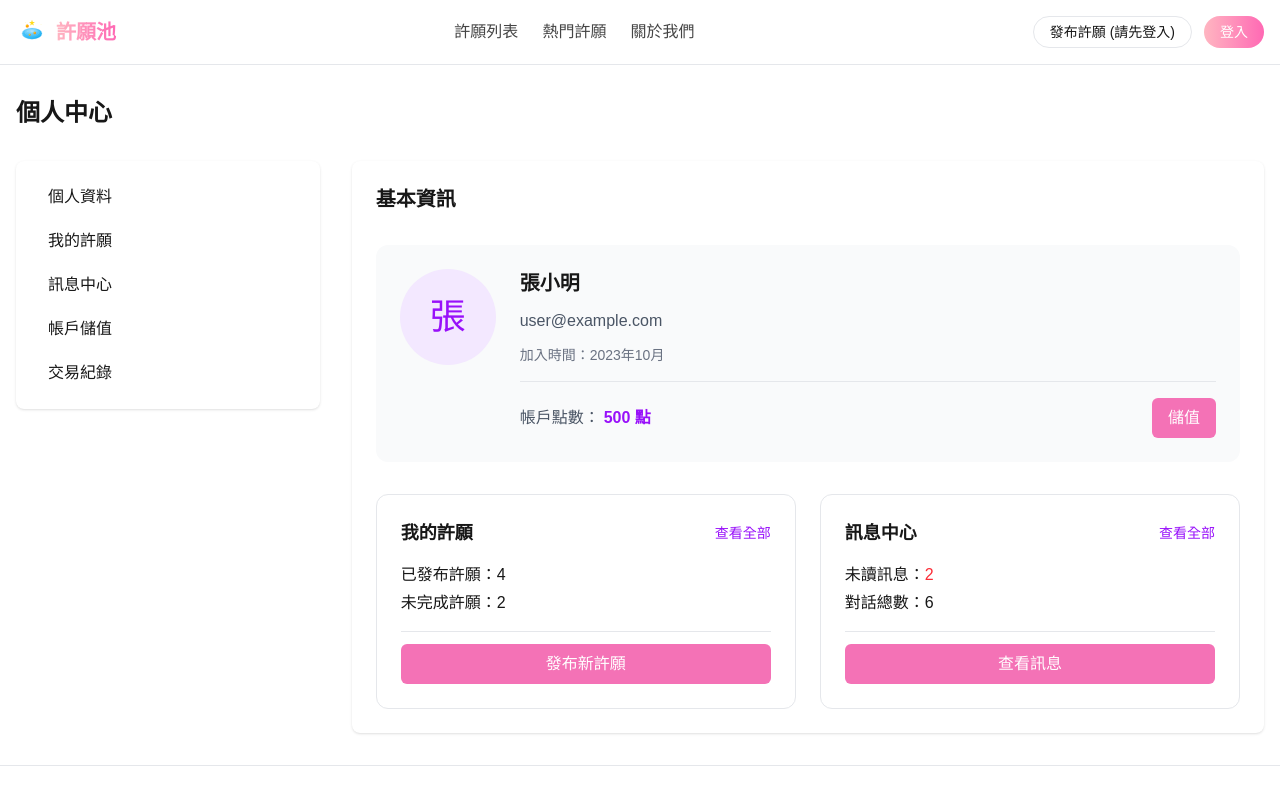
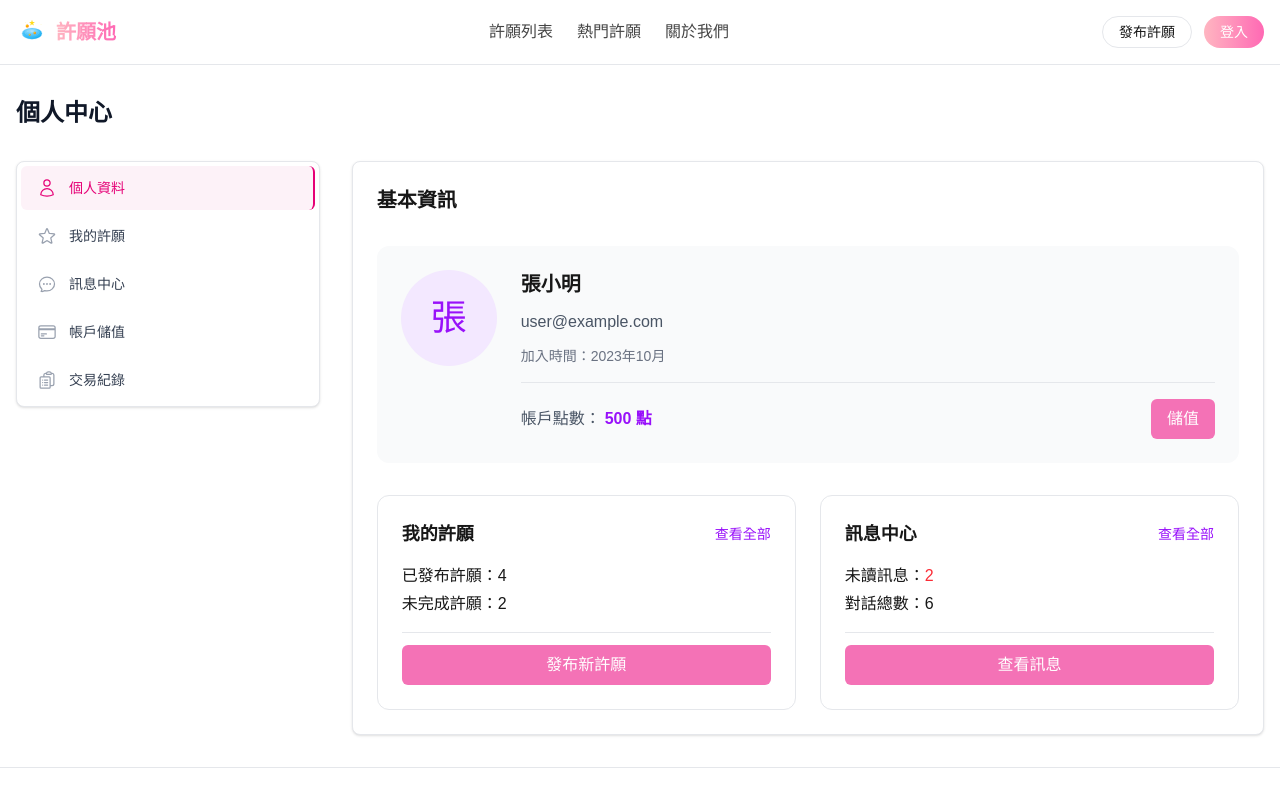
Before and after one commit to firstfu/wishing, a Next.js app: page /profile in a window 1280 px wide. Shown: the top 800 px of the page. Built offline with nearby package versions, Linux system fonts and the light colour scheme; no server answers.

Commit message:
更新個人中心頁面布局，新增側邊導航欄，並使用動態導航項目配置以提升可維護性與用戶體驗。同時優化主內容區樣式，增強界面一致性。

```diff
--- a/app/(views)/profile/layout.tsx
+++ b/app/(views)/profile/layout.tsx
@@ -1,4 +1,7 @@
+"use client";
+
 import Link from "next/link";
+import { usePathname } from "next/navigation";
 
 // ====================================================================
 // profile/layout.tsx - 個人中心頁面布局
@@ -11,60 +14,104 @@ import Link from "next/link";
 // - 響應式設計：支援手機和桌面視圖
 // ====================================================================
 
+// 導航項目配置
+const navigationItems = [
+  {
+    href: "/profile",
+    label: "個人資料",
+    icon: (
+      <svg xmlns="http://www.w3.org/2000/svg" fill="none" viewBox="0 0 24 24" strokeWidth={1.5} stroke="currentColor" className="w-5 h-5">
+        <path strokeLinecap="round" strokeLinejoin="round" d="M15.75 6a3.75 3.75 0 1 1-7.5 0 3.75 3.75 0 0 1 7.5 0ZM4.501 20.118a7.5 7.5 0 0 1 14.998 0A17.933 17.933 0 0 1 12 21.75c-2.676 0-5.216-.584-7.499-1.632Z" />
+      </svg>
+    ),
+  },
+  {
+    href: "/profile/wishes",
+    label: "我的許願",
+    icon: (
+      <svg xmlns="http://www.w3.org/2000/svg" fill="none" viewBox="0 0 24 24" strokeWidth={1.5} stroke="currentColor" className="w-5 h-5">
+        <path strokeLinecap="round" strokeLinejoin="round" d="M11.48 3.499a.562.562 0 0 1 1.04 0l2.125 5.111a.563.563 0 0 0 .475.345l5.518.442c.499.04.701.663.321.988l-4.204 3.602a.563.563 0 0 0-.182.557l1.285 5.385a.562.562 0 0 1-.84.61l-4.725-2.885a.562.562 0 0 0-.586 0L6.982 20.54a.562.562 0 0 1-.84-.61l1.285-5.386a.562.562 0 0 0-.182-.557l-4.204-3.602a.562.562 0 0 1 .321-.988l5.518-.442a.563.563 0 0 0 .475-.345L11.48 3.5Z" />
+      </svg>
+    ),
+  },
+  {
+    href: "/profile/messages",
+    label: "訊息中心",
+    icon: (
+      <svg xmlns="http://www.w3.org/2000/svg" fill="none" viewBox="0 0 24 24" strokeWidth={1.5} stroke="currentColor" className="w-5 h-5">
+        <path strokeLinecap="round" strokeLinejoin="round" d="M8.625 12a.375.375 0 1 1-.75 0 .375.375 0 0 1 .75 0Zm0 0H8.25m4.125 0a.375.375 0 1 1-.75 0 .375.375 0 0 1 .75 0Zm0 0H12m4.125 0a.375.375 0 1 1-.75 0 .375.375 0 0 1 .75 0Zm0 0h-.375M21 12c0 4.556-4.03 8.25-9 8.25a9.764 9.764 0 0 1-2.555-.337A5.972 5.972 0 0 1 5.41 20.97a5.969 5.969 0 0 1-.474-.065 4.48 4.48 0 0 0 .978-2.025c.09-.457-.133-.901-.467-1.226C3.93 16.178 3 14.189 3 12c0-4.556 4.03-8.25 9-8.25s9 3.694 9 8.25Z" />
+      </svg>
+    ),
+  },
+  {
+    href: "/profile/deposit",
+    label: "帳戶儲值",
+    icon: (
+      <svg xmlns="http://www.w3.org/2000/svg" fill="none" viewBox="0 0 24 24" strokeWidth={1.5} stroke="currentColor" className="w-5 h-5">
+        <path strokeLinecap="round" strokeLinejoin="round" d="M2.25 8.25h19.5M2.25 9h19.5m-16.5 5.25h6m-6 2.25h3m-3.75 3h15a2.25 2.25 0 0 0 2.25-2.25V6.75A2.25 2.25 0 0 0 19.5 4.5h-15a2.25 2.25 0 0 0-2.25 2.25v10.5A2.25 2.25 0 0 0 4.5 19.5Z" />
+      </svg>
+    ),
+  },
+  {
+    href: "/profile/transactions",
+    label: "交易紀錄",
+    icon: (
+      <svg xmlns="http://www.w3.org/2000/svg" fill="none" viewBox="0 0 24 24" strokeWidth={1.5} stroke="currentColor" className="w-5 h-5">
+        <path strokeLinecap="round" strokeLinejoin="round" d="M9 12h3.75M9 15h3.75M9 18h3.75m3 .75H18a2.25 2.25 0 0 0 2.25-2.25V6.108c0-1.135-.845-2.098-1.976-2.192a48.424 48.424 0 0 0-1.123-.08m-5.801 0c-.065.21-.1.433-.1.664 0 .414.336.75.75.75h4.5a.75.75 0 0 0 .75-.75 2.25 2.25 0 0 0-.1-.664m-5.8 0A2.251 2.251 0 0 1 13.5 2.25H15c1.012 0 1.867.668 2.15 1.586m-5.8 0c-.376.023-.75.05-1.124.08C9.095 4.01 8.25 4.973 8.25 6.108V8.25m0 0H4.875c-.621 0-1.125.504-1.125 1.125v11.25c0 .621.504 1.125 1.125 1.125h9.75c.621 0 1.125-.504 1.125-1.125V9.375c0-.621-.504-1.125-1.125-1.125H8.25ZM6.75 12h.008v.008H6.75V12Zm0 3h.008v.008H6.75V15Zm0 3h.008v.008H6.75V18Z" />
+      </svg>
+    ),
+  },
+];
+
 interface ProfileLayoutProps {
   children: React.ReactNode;
 }
 
 export default function ProfileLayout({ children }: ProfileLayoutProps) {
+  const pathname = usePathname();
+
   return (
     <div className="container mx-auto px-4 py-8">
-      <h1 className="text-2xl font-bold mb-8">個人中心</h1>
+      <div className="mb-8">
+        <h1 className="text-2xl font-bold text-gray-900 dark:text-white">個人中心</h1>
+      </div>
 
       <div className="flex flex-col lg:flex-row gap-8">
-        {/* 側邊導航欄 */}
+        {/* 簡潔的側邊導航欄 */}
         <aside className="w-full lg:w-1/4">
-          <nav className="bg-white dark:bg-gray-800 shadow rounded-lg p-4">
-            <ul className="space-y-1">
-              <li>
-                <Link href="/profile" className="block px-4 py-2 rounded-lg hover:bg-purple-50 dark:hover:bg-purple-900/30 hover:text-purple-600 dark:hover:text-purple-300">
-                  個人資料
-                </Link>
-              </li>
-              <li>
-                <Link href="/profile/wishes" className="block px-4 py-2 rounded-lg hover:bg-purple-50 dark:hover:bg-purple-900/30 hover:text-purple-600 dark:hover:text-purple-300">
-                  我的許願
-                </Link>
-              </li>
-              <li>
-                <Link
-                  href="/profile/messages"
-                  className="block px-4 py-2 rounded-lg hover:bg-purple-50 dark:hover:bg-purple-900/30 hover:text-purple-600 dark:hover:text-purple-300"
-                >
-                  訊息中心
-                </Link>
-              </li>
-              <li>
-                <Link
-                  href="/profile/deposit"
-                  className="block px-4 py-2 rounded-lg hover:bg-purple-50 dark:hover:bg-purple-900/30 hover:text-purple-600 dark:hover:text-purple-300"
-                >
-                  帳戶儲值
-                </Link>
-              </li>
-              <li>
-                <Link
-                  href="/profile/transactions"
-                  className="block px-4 py-2 rounded-lg hover:bg-purple-50 dark:hover:bg-purple-900/30 hover:text-purple-600 dark:hover:text-purple-300"
-                >
-                  交易紀錄
-                </Link>
-              </li>
-            </ul>
-          </nav>
+          <div className="bg-white dark:bg-gray-800 rounded-lg shadow-sm border border-gray-200 dark:border-gray-700">
+            {/* 導航項目 */}
+            <nav className="p-1">
+              <ul className="space-y-1">
+                {navigationItems.map((item) => {
+                  const isActive = pathname === item.href;
+                  return (
+                    <li key={item.href}>
+                      <Link
+                        href={item.href}
+                        className={`flex items-center gap-3 px-4 py-3 rounded-md text-sm font-medium transition-colors ${
+                          isActive
+                            ? "bg-pink-50 text-pink-600 border-r-2 border-pink-600"
+                            : "text-gray-700 dark:text-gray-300 hover:bg-gray-50 dark:hover:bg-gray-700 hover:text-gray-900 dark:hover:text-gray-100"
+                        }`}
+                      >
+                        <span className={isActive ? "text-pink-600" : "text-gray-400"}>
+                          {item.icon}
+                        </span>
+                        {item.label}
+                      </Link>
+                    </li>
+                  );
+                })}
+              </ul>
+            </nav>
+          </div>
         </aside>
 
         {/* 主內容區 */}
-        <main className="w-full lg:w-3/4 bg-white dark:bg-gray-800 shadow rounded-lg p-6">{children}</main>
+        <main className="w-full lg:w-3/4 bg-white dark:bg-gray-800 shadow-sm rounded-lg border border-gray-200 dark:border-gray-700 p-6">
+          {children}
+        </main>
       </div>
     </div>
   );
--- a/app/components/layout/Navbar.tsx
+++ b/app/components/layout/Navbar.tsx
@@ -55,7 +55,7 @@ export default function Navbar() {
         <div className="flex items-center space-x-3">
           <Link href={isLoggedIn ? "/wishes/create" : "/auth/signin"}>
             <Button variant="outline" size="sm" className="rounded-full px-4">
-              {isLoggedIn ? "發布許願" : "發布許願 (請先登入)"}
+              {isLoggedIn ? "發布許願" : "發布許願"}
             </Button>
           </Link>
 
```
